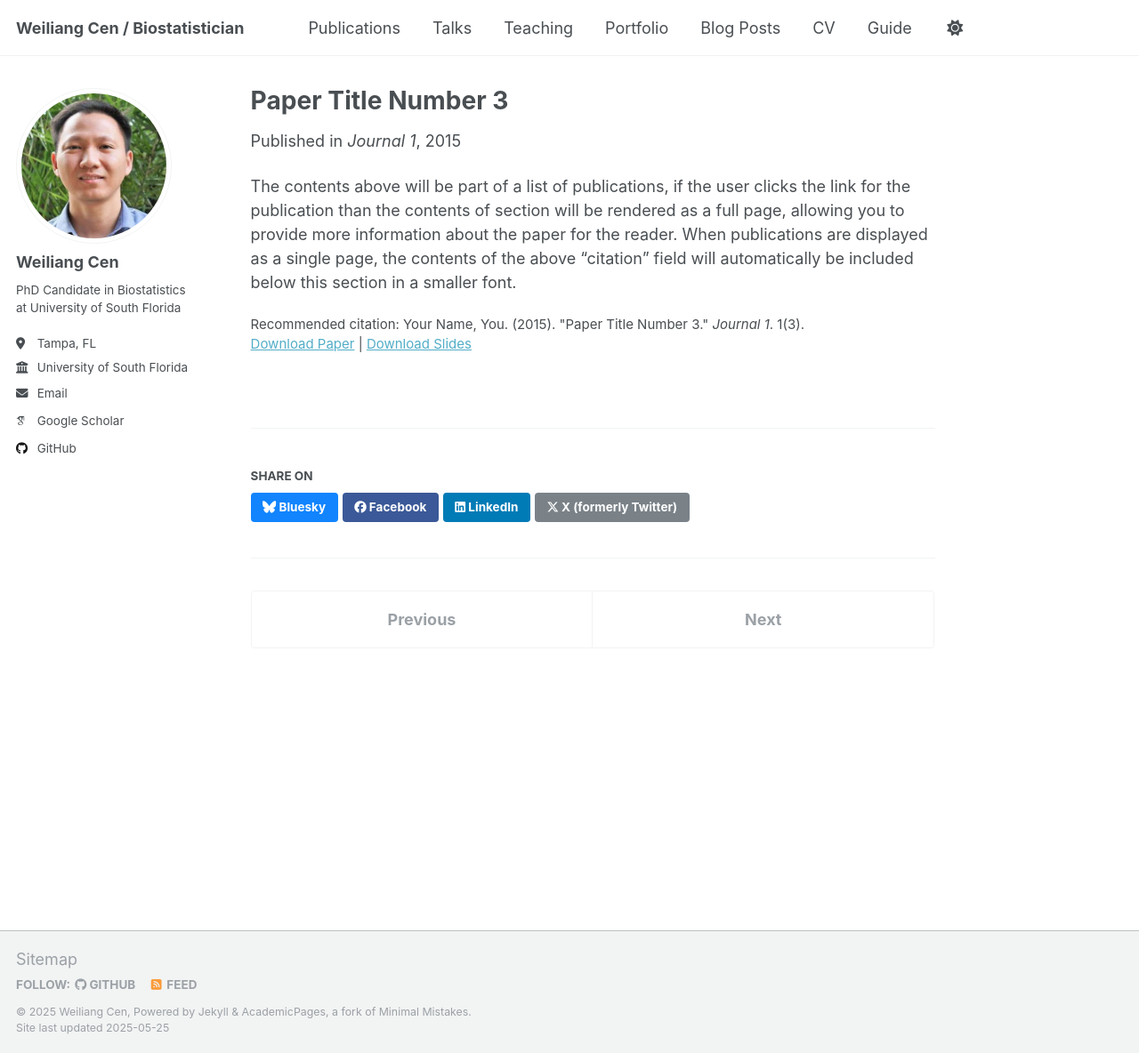
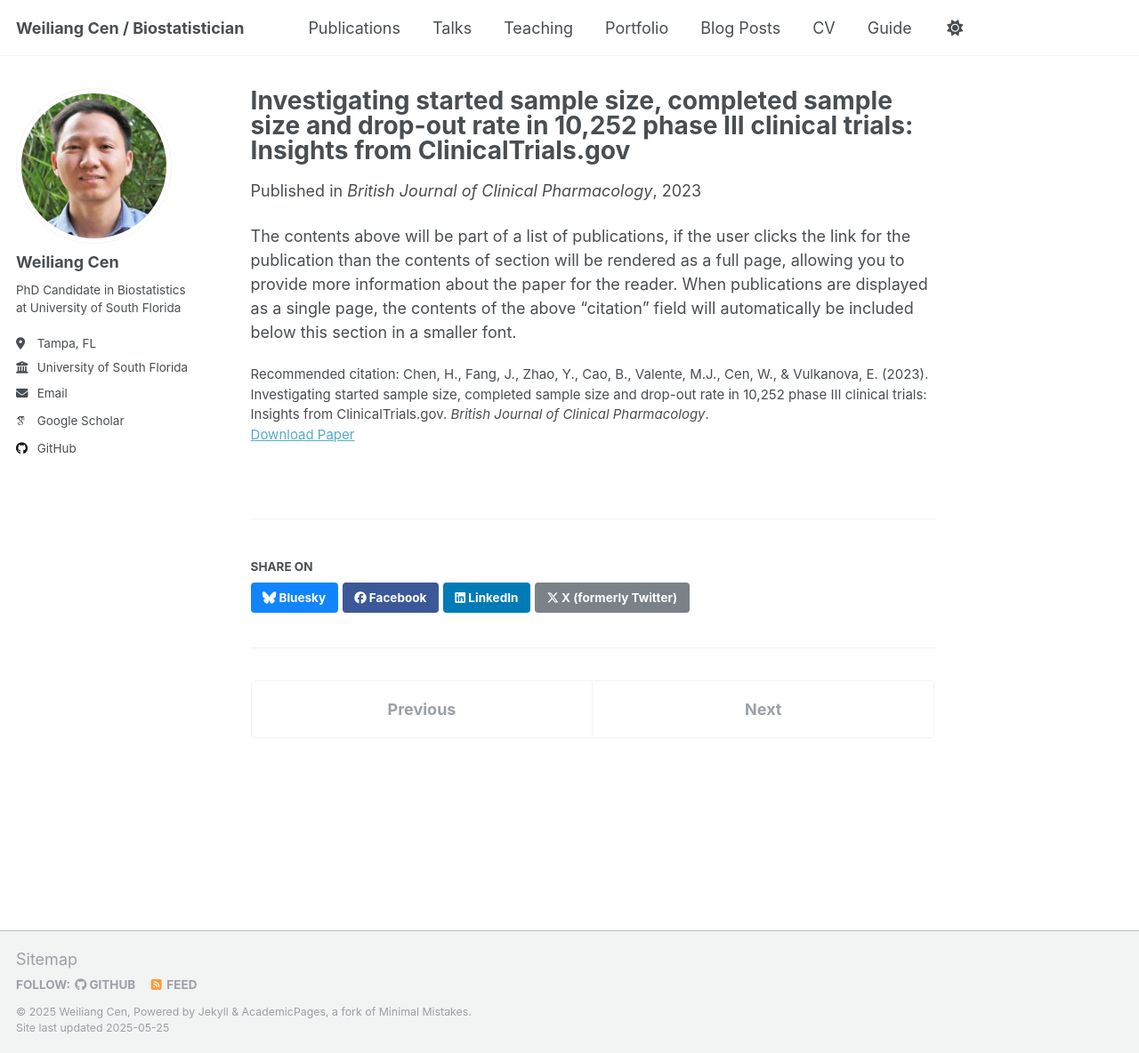
Before and after one commit to w-cen/w-cen.github.io, a Jekyll site: the page built from _publications/2015-10-01-paper-title-number-3.md, in a window 1280 px wide and 1184 px high. Shown: the whole window at 89% size. Built offline with Jekyll 4.4.1, drawn with Linux system fonts in a browser that asks for light colours; some web fonts are replaced.

Commit message:
Update 2015-10-01-paper-title-number-3.md

```diff
--- a/_publications/2015-10-01-paper-title-number-3.md
+++ b/_publications/2015-10-01-paper-title-number-3.md
@@ -1,14 +1,13 @@
 ---
-title: "Paper Title Number 3"
+title: "Investigating started sample size, completed sample size and drop-out rate in 10,252 phase III clinical trials: Insights from ClinicalTrials.gov"
 collection: publications
 category: manuscripts
-permalink: /publication/2015-10-01-paper-title-number-3
-excerpt: 'This paper is about the number 3. The number 4 is left for future work.'
-date: 2015-10-01
-venue: 'Journal 1'
-slidesurl: 'http://academicpages.github.io/files/slides3.pdf'
-paperurl: 'http://academicpages.github.io/files/paper3.pdf'
-citation: 'Your Name, You. (2015). &quot;Paper Title Number 3.&quot; <i>Journal 1</i>. 1(3).'
+permalink: /publication/2023-british-journal-clinical-pharmacology
+excerpt: 'This paper analyzes sample sizes and dropout rates in phase III clinical trials.'
+date: 2023-01-01
+venue: 'British Journal of Clinical Pharmacology'
+paperurl: 'https://bpspubs.onlinelibrary.wiley.com/doi/abs/10.1002/bcp.70023'
+citation: 'Chen, H., Fang, J., Zhao, Y., Cao, B., Valente, M.J., Cen, W., & Vulkanova, E. (2023). Investigating started sample size, completed sample size and drop-out rate in 10,252 phase III clinical trials: Insights from ClinicalTrials.gov. <i>British Journal of Clinical Pharmacology</i>.'
 ---
 
 The contents above will be part of a list of publications, if the user clicks the link for the publication than the contents of section will be rendered as a full page, allowing you to provide more information about the paper for the reader. When publications are displayed as a single page, the contents of the above "citation" field will automatically be included below this section in a smaller font.
```
